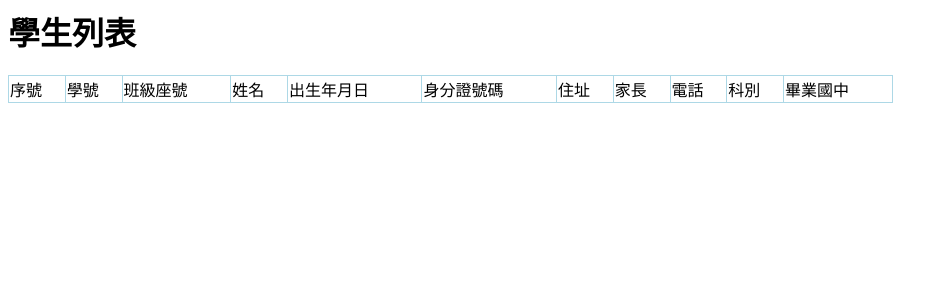
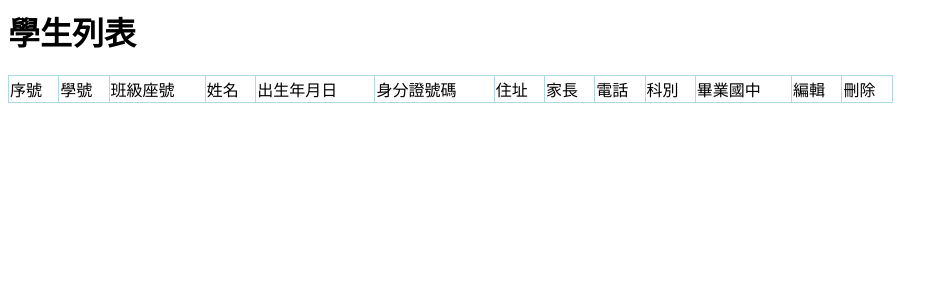
Before and after one commit to Martin0621/0512_study, a PHP site: page /crud.php in a window 1280 px wide. Shown: the top 300 px of the page, without its empty margins (0-948 px from the left). Run offline with PHP 8.4, Linux system fonts and the light colour scheme; data that the repository does not hold is empty.

Commit message:
刪除功能

```diff
--- a/crud.php
+++ b/crud.php
@@ -1,23 +1,16 @@
 <?php
 $dsn="mysql:host=localhost;charset=utf8;dbname=student";
-
 $pdo=new PDO($dsn,'root','');
-
 ?>
-
 <style>
-
 table{
     border-collapse: collapse;
     width: 70%;
     min-width: 800px;
 }
-
 td{
     border: 1px solid lightblue;
 }
-
-
 </style>
 
 <h1>學生列表</h1>
@@ -34,6 +27,9 @@ td{
         <td>電話</td>
         <td>科別</td>
         <td>畢業國中</td>
+        <td>編輯</td>
+        <td>刪除</td>
+
     </tr>
 <?php
 $sql="select * from students ";
@@ -52,6 +48,9 @@ foreach($rows as $row){
         <td><?=$row['telphone'];?></td>
         <td><?=$row['major'];?></td>
         <td><?=$row['secondary'];?></td>
+        <td>編輯</td>
+        <td><a href="./del.php?id=<?=$row['id']?>">刪除</a></td>
+        <!-- <td><a href="#" onclick="alert('確定刪除嗎?')">刪除</a> </td> -->
     <?php
 }
    ?>
```
Also changed, not shown: del.php (added, +13 -0 lines).
